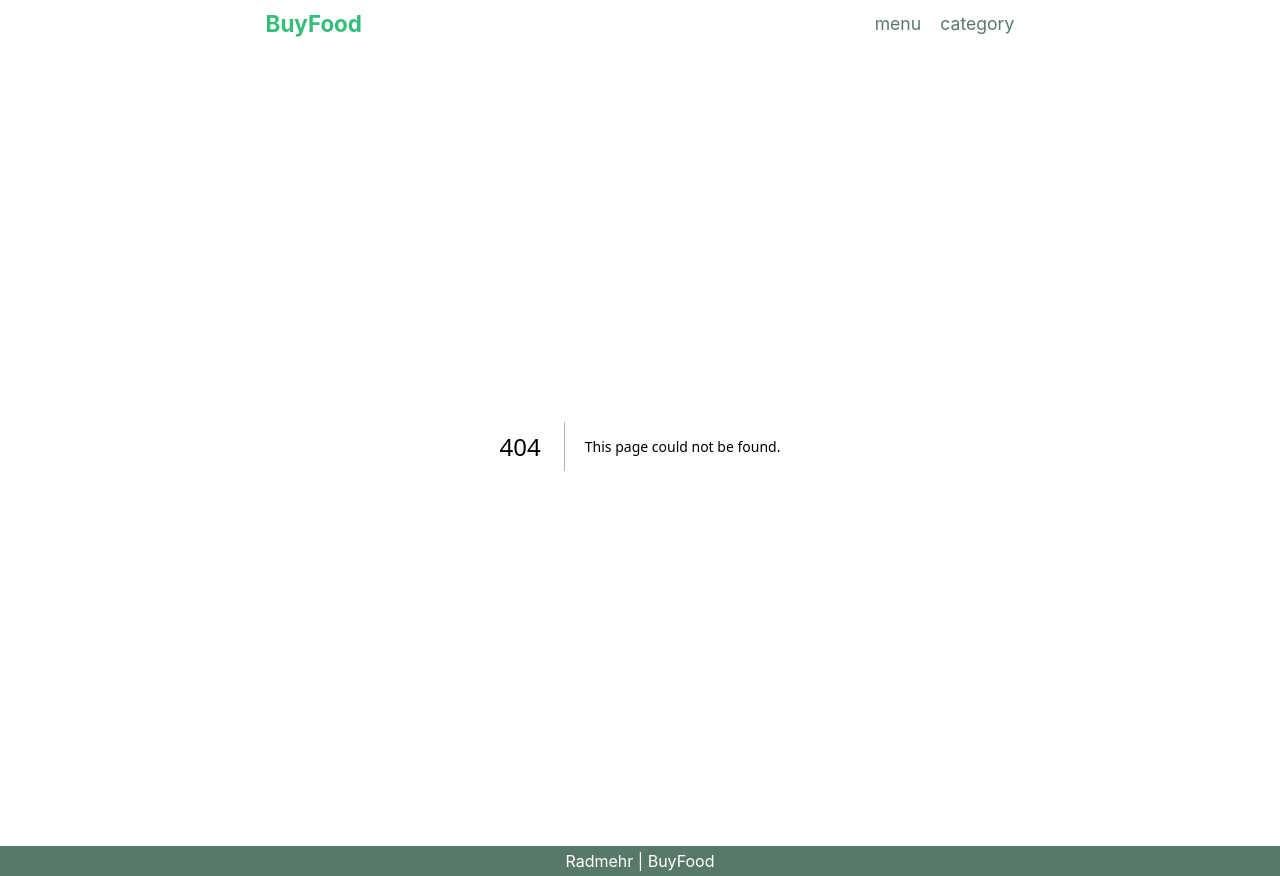
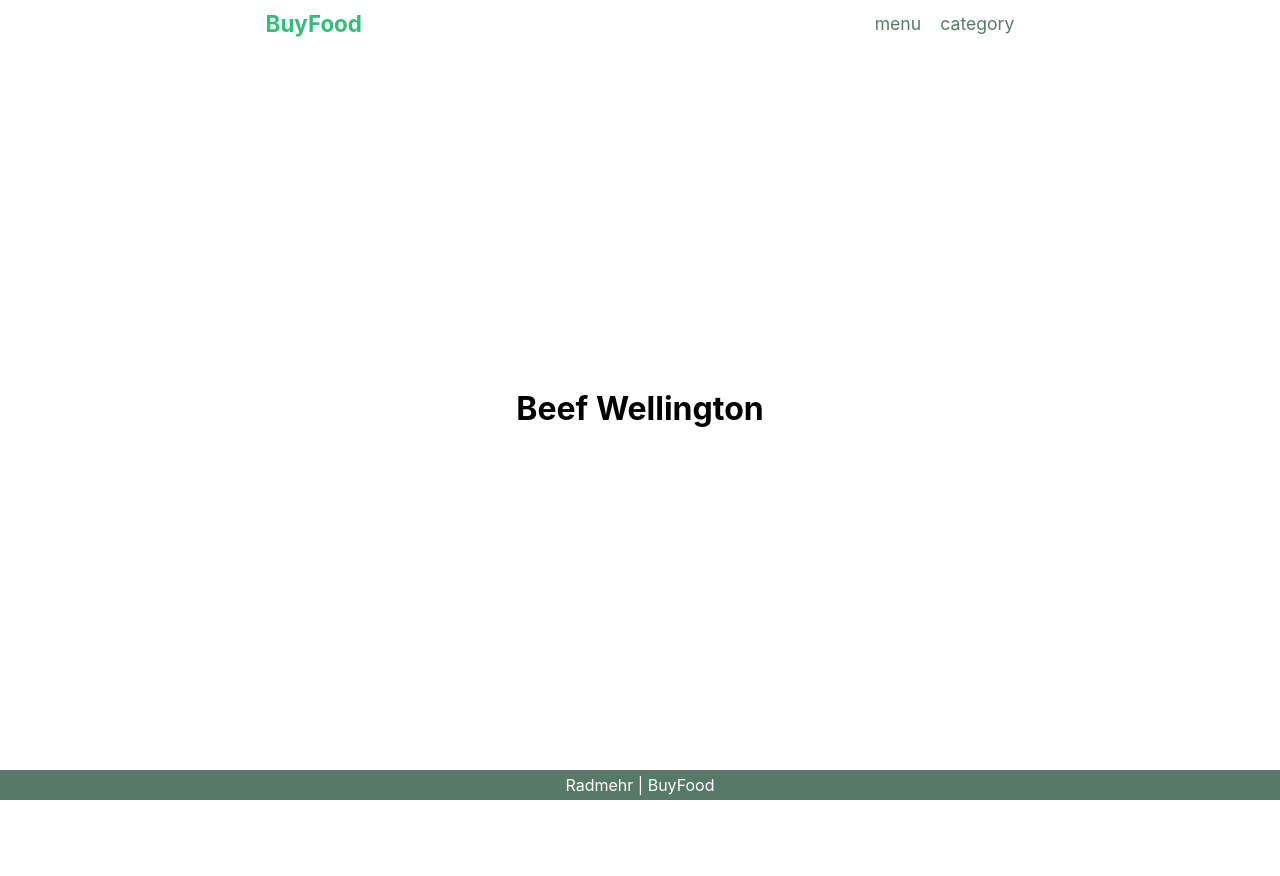
Before and after one commit to radmehr-fatemi/BuyFood, a Next.js app: page /menu/1 in a window 1280 px wide. Before the commit this address had no page. After the commit the page ends 800 px from the top, so only its background shows below. Built offline with nearby package versions, Linux system fonts and the light colour scheme; data requests are answered from the project's data file.

Commit message:
edited for deploy

```diff
--- /dev/null
+++ b/pages/menu/[productId].jsx
@@ -0,0 +1,35 @@
+import React from 'react';
+
+const Details = ({ productData }) => {
+    return (
+        <div>
+            <h1> {productData.name} </h1>
+        </div>
+    );
+};
+
+export const getStaticPaths = async () => {
+    const res = await fetch( `${process.env.BASE_URL}/data` );
+    const data = await res.json();
+    const products = data.slice( 0 ,10 );
+
+    const paths = products.map( product => ({ params: { productId: product.id.toString() } }) )
+    return {
+        paths,
+        fallback: true,
+    }
+}
+
+export const getStaticProps = async (context) => {
+    const { productId } = context.params;
+    const res = await fetch( `${process.env.BASE_URL}/data/${productId}` )
+    const productData = await res.json();
+
+    return {
+        props: {
+            productData
+        }
+    }
+}
+
+export default Details;
--- a/pages/menu/index.jsx
+++ b/pages/menu/index.jsx
@@ -8,7 +8,6 @@ const Menu = ({ data }) => {
 export const  getStaticProps = async () => {
     const res = await fetch( `${process.env.BASE_URL}/data` );
     const data = await res.json();
-    console.log(data)
 
     return {
         props: {
```
